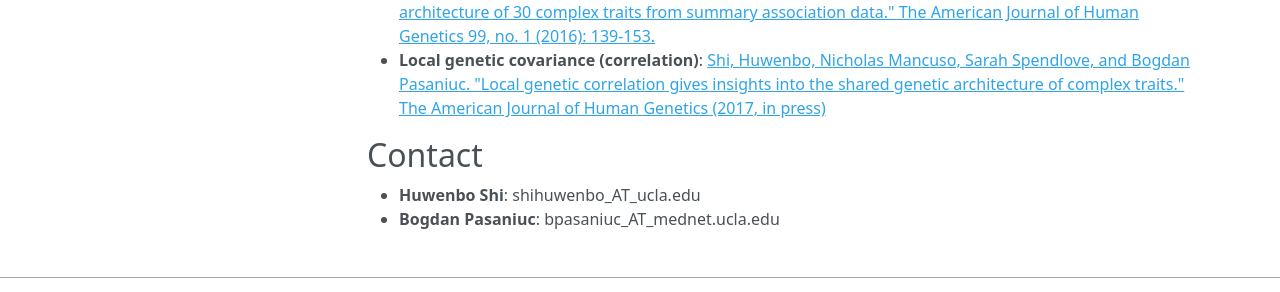
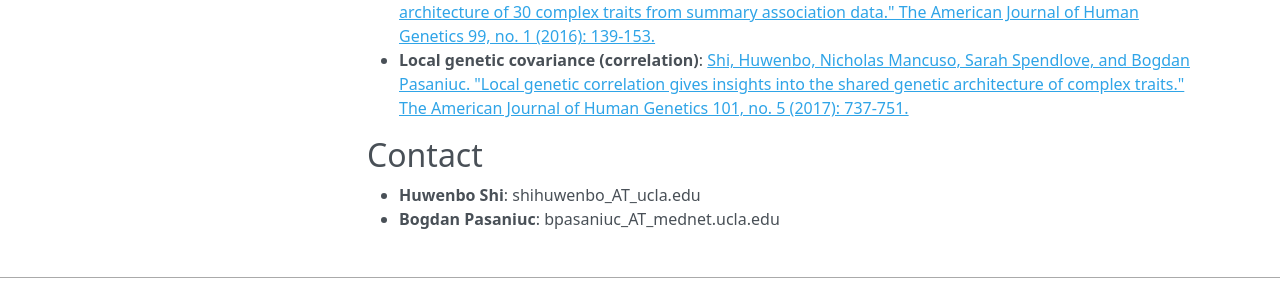
Before and after one commit to RezaJF/hess, an MkDocs documentation site: the page built from docs/index.md, in a window 1280 px wide and 1116 px high. Shown: the part 742-1034 px from the top of the window. Built offline with MkDocs 1.6.1, drawn with Linux system fonts in a browser that asks for light colours; nearby versions of some CDN libraries; old or Windows-style settings are respelled for this version of MkDocs.

Commit message:
updated documentation

```diff
--- a/docs/index.md
+++ b/docs/index.md
@@ -32,7 +32,7 @@ in Python 2.7.3. )
 ## References
 
 * **Local SNP-heritability**: [Shi, Huwenbo, Gleb Kichaev, and Bogdan Pasaniuc. "Contrasting the genetic architecture of 30 complex traits from summary association data." The American Journal of Human Genetics 99, no. 1 (2016): 139-153.](http://www.sciencedirect.com/science/article/pii/S0002929716301483)
-* **Local genetic covariance (correlation)**: [Shi, Huwenbo, Nicholas Mancuso, Sarah Spendlove, and Bogdan Pasaniuc. "Local genetic correlation gives insights into the shared genetic architecture of complex traits." The American Journal of Human Genetics (2017, in press)](http://www.sciencedirect.com/science/article/pii/S0002929717303919)
+* **Local genetic covariance (correlation)**: [Shi, Huwenbo, Nicholas Mancuso, Sarah Spendlove, and Bogdan Pasaniuc. "Local genetic correlation gives insights into the shared genetic architecture of complex traits." The American Journal of Human Genetics 101, no. 5 (2017): 737-751.](http://www.sciencedirect.com/science/article/pii/S0002929717303919)
 
 ## Contact
 
```
Also changed, not shown: README.md (+10 -0 lines), site/index.html, site/mkdocs/search_index.json, site/sitemap.xml.
